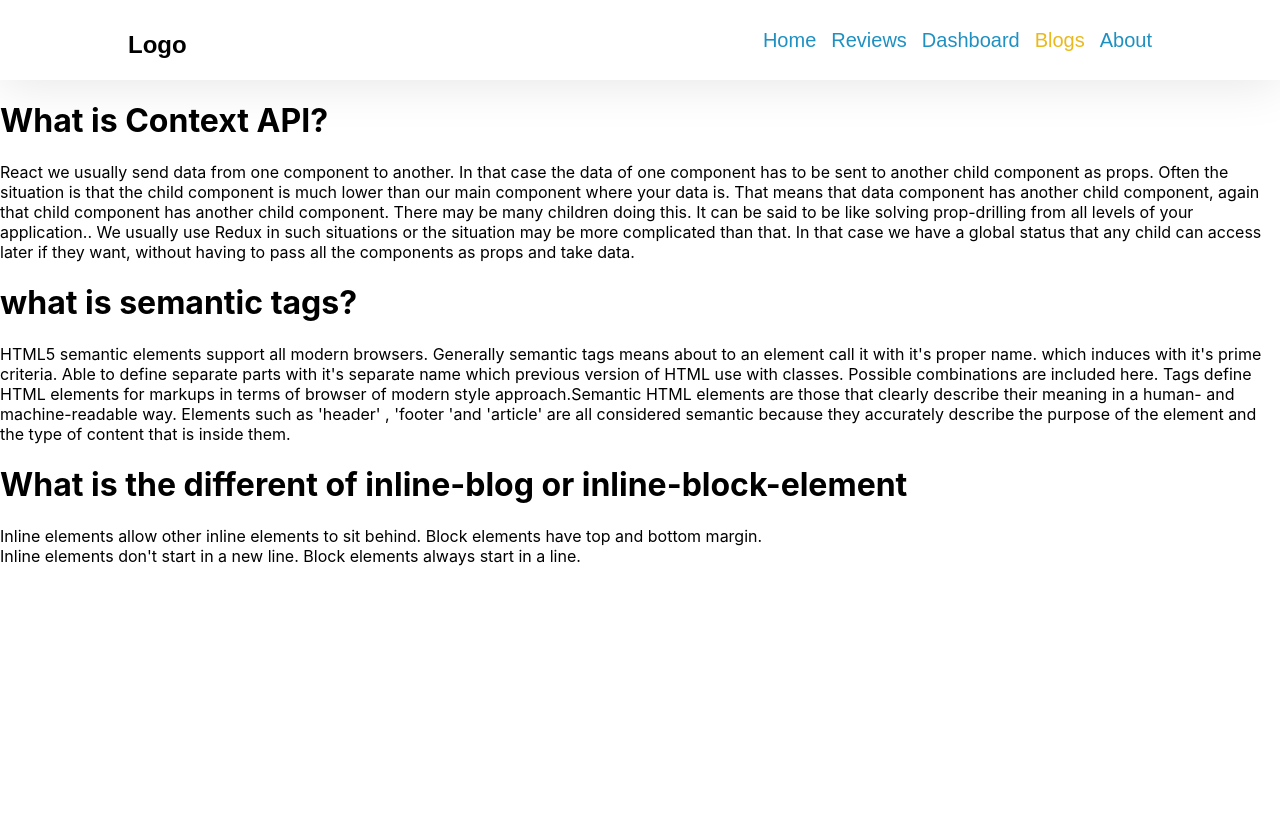
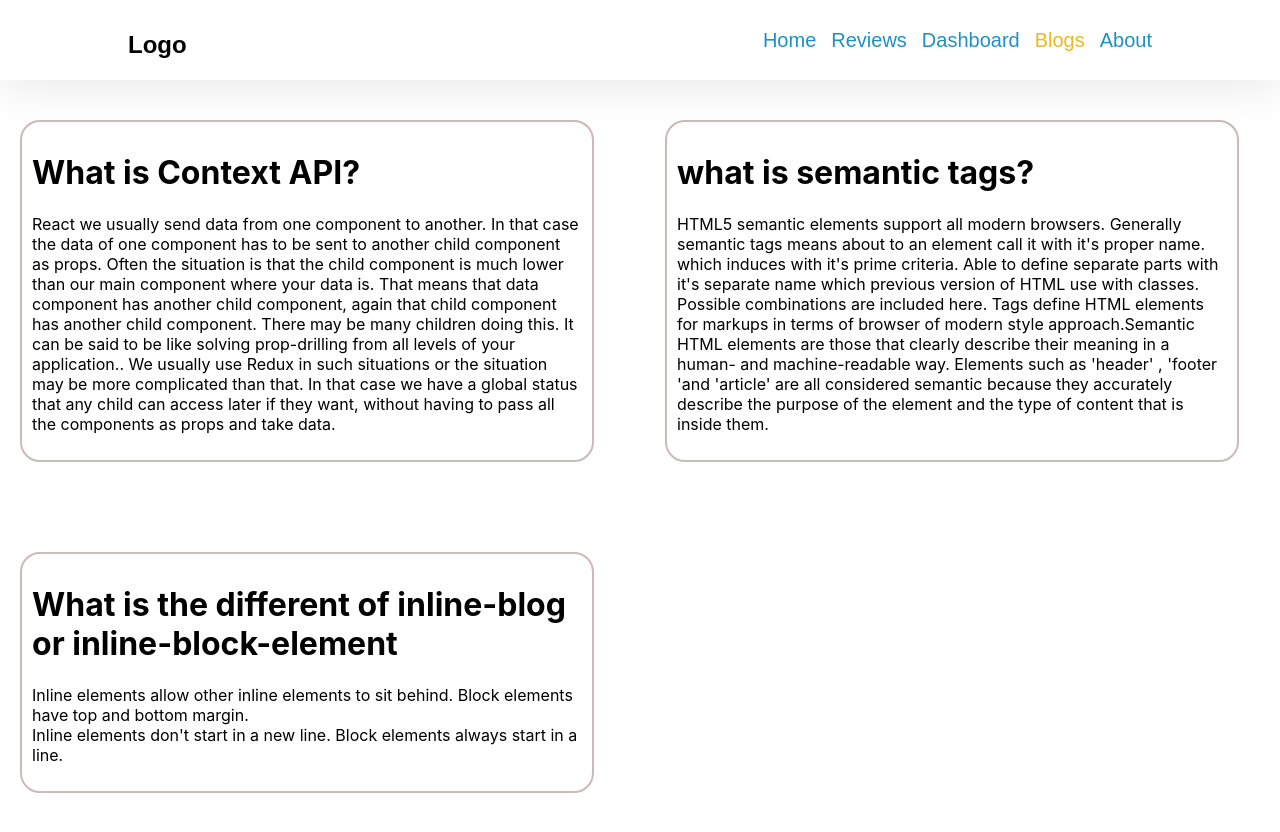
Before and after one commit to sabujdev/product-analysis-website, a React (Create React App) app: page /blogs in a window 1280 px wide. Before the commit the page ends 800 px from the top, so only its background shows below. Built offline with nearby package versions, Linux system fonts and the light colour scheme.

Commit message:
blogs or about section style changes

```diff
--- a/src/Component/About/About.css
+++ b/src/Component/About/About.css
@@ -0,0 +1,8 @@
+.about {
+  margin-top: 50px;
+  margin: auto;
+  width: 700px;
+}
+.about p {
+  font-size: 18px;
+}
--- a/src/Component/About/About.js
+++ b/src/Component/About/About.js
@@ -1,8 +1,9 @@
 import React from "react";
+import "./About.css";
 
 const About = () => {
   return (
-    <div>
+    <div className="about">
       <h1>About</h1>
       <p>
         Welcome to Cameraworld. We are an Online E-commerce Platform. We Started
--- a/src/Component/Blogs/Blogs.css
+++ b/src/Component/Blogs/Blogs.css
@@ -0,0 +1,12 @@
+.question {
+  display: grid;
+  grid-template-columns: repeat(2, 1fr);
+  gap: 10px;
+}
+.qus {
+  border: 2px solid rgb(204, 185, 185);
+  border-radius: 20px;
+  margin: 40px 20px;
+  padding: 10px;
+  width: 550px;
+}
--- a/src/Component/Blogs/Blogs.js
+++ b/src/Component/Blogs/Blogs.js
@@ -1,9 +1,10 @@
 import React from "react";
+import "./Blogs.css";
 
 const Blogs = () => {
   return (
-    <div>
-      <div className="div">
+    <div className="question">
+      <div className="qus">
         <h1>What is Context API?</h1>
         <p>
           React we usually send data from one component to another. In that case
@@ -19,7 +20,7 @@ const Blogs = () => {
           pass all the components as props and take data.
         </p>
       </div>
-      <div className="div">
+      <div className="qus">
         <h1>what is semantic tags?</h1>
         <p>
           HTML5 semantic elements support all modern browsers. Generally
@@ -35,7 +36,8 @@ const Blogs = () => {
           content that is inside them.
         </p>
       </div>
-      <div className="">
+
+      <div className="qus">
         <h1>What is the different of inline-blog or inline-block-element</h1>
         <p>
           Inline elements allow other inline elements to sit behind. Block
--- a/src/Component/Dashboard/Dashboard.css
+++ b/src/Component/Dashboard/Dashboard.css
@@ -1,14 +1,6 @@
 .chart_container {
-  display: flex;
-  justify-content: center;
-  align-items: center;
-}
-.sell {
-  width: 45%;
-  margin: 20px;
-}
-.investment {
-  width: 40%;
+  display: grid;
+  grid-template-columns: repeat(2, 1fr);
 }
 h4 {
   text-align: center;
```
